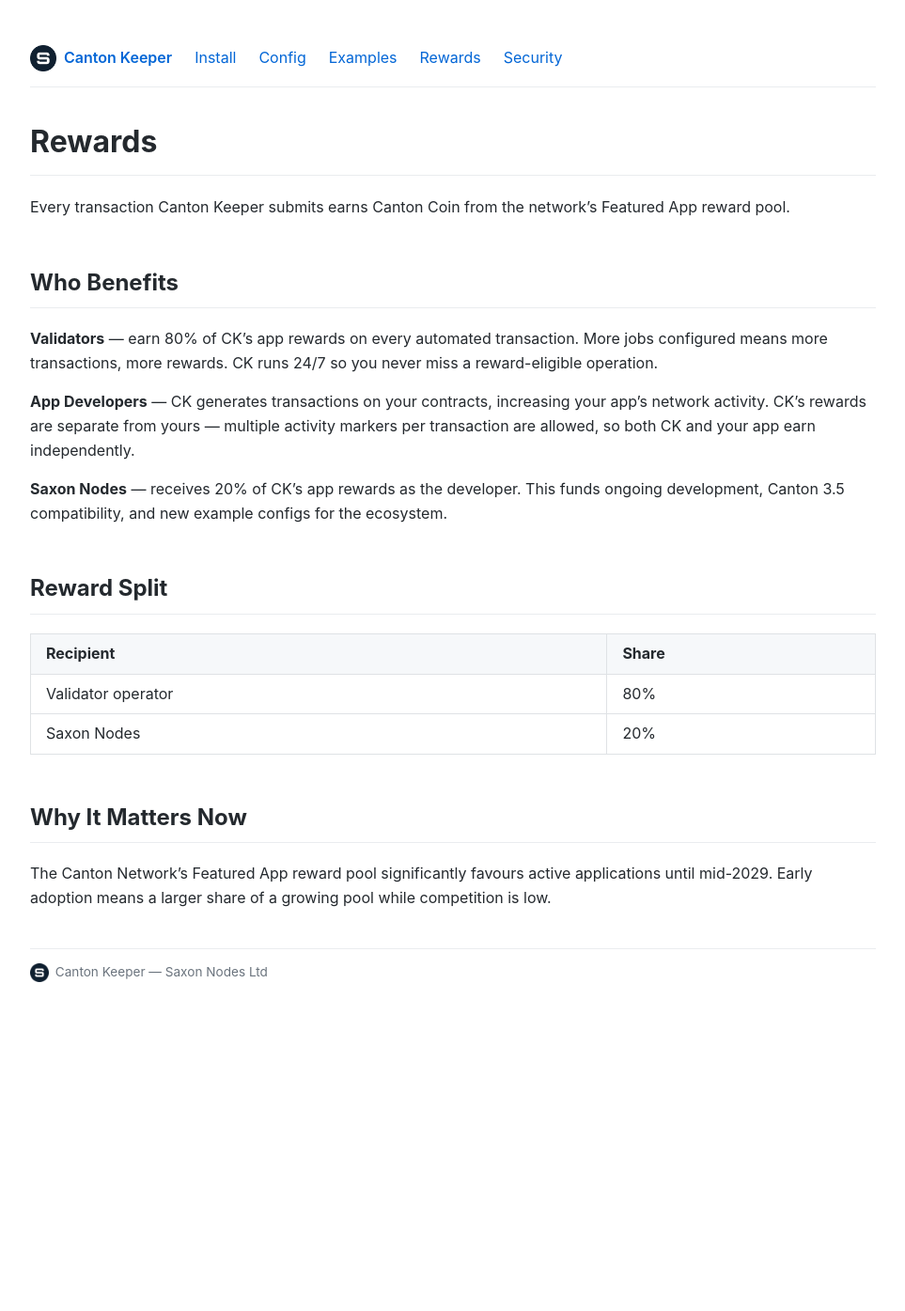
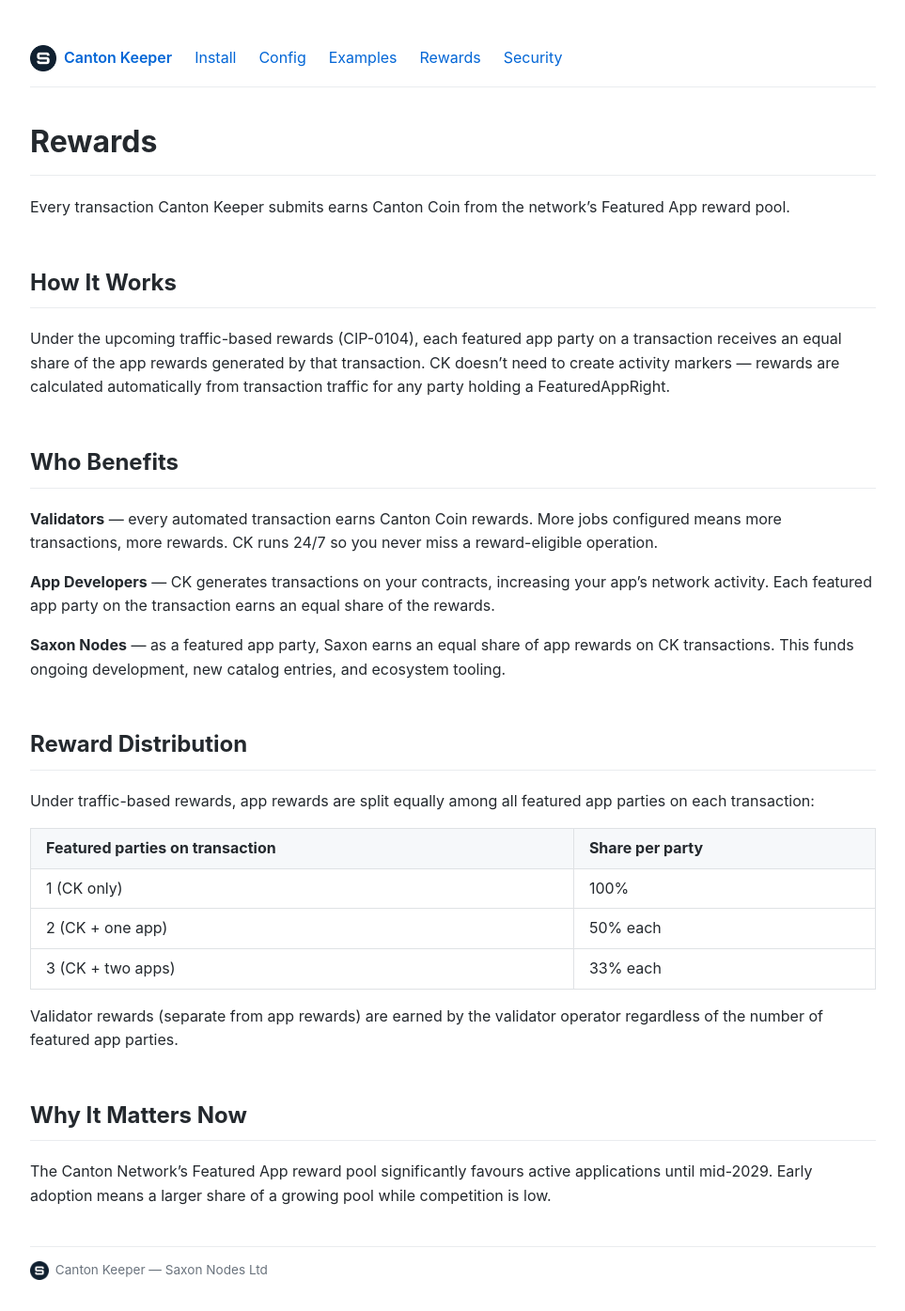
Before and after one commit to saxon-xyz/canton-keeper-docs, a Jekyll site: the page built from rewards.md, in a window 1280 px wide. Shown: the whole page at 94% size, without its empty margins (158-1121 px from the left). Built offline with Jekyll 4.4.1, drawn with Linux system fonts in a browser that asks for light colours; before the commit the page ends 1078 px from its top, so only the background shows below that.

Commit message:
Update rewards docs for CIP-0104 traffic-based equal split
Activity markers going away. Under traffic-based rewards, each featured
app party on a transaction gets an equal share. No more 80/20 split.

Co-Authored-By: Claude Opus 4.6 (1M context) <noreply@anthropic.com>

```diff
--- a/rewards.md
+++ b/rewards.md
@@ -7,20 +7,29 @@ title: Rewards
 
 Every transaction Canton Keeper submits earns Canton Coin from the network's Featured App reward pool.
 
+## How It Works
+
+Under the upcoming traffic-based rewards (CIP-0104), each featured app party on a transaction receives an equal share of the app rewards generated by that transaction. CK doesn't need to create activity markers — rewards are calculated automatically from transaction traffic for any party holding a FeaturedAppRight.
+
 ## Who Benefits
 
-**Validators** — earn 80% of CK's app rewards on every automated transaction. More jobs configured means more transactions, more rewards. CK runs 24/7 so you never miss a reward-eligible operation.
+**Validators** — every automated transaction earns Canton Coin rewards. More jobs configured means more transactions, more rewards. CK runs 24/7 so you never miss a reward-eligible operation.
 
-**App Developers** — CK generates transactions on your contracts, increasing your app's network activity. CK's rewards are separate from yours — multiple activity markers per transaction are allowed, so both CK and your app earn independently.
+**App Developers** — CK generates transactions on your contracts, increasing your app's network activity. Each featured app party on the transaction earns an equal share of the rewards.
 
-**Saxon Nodes** — receives 20% of CK's app rewards as the developer. This funds ongoing development, Canton 3.5 compatibility, and new example configs for the ecosystem.
+**Saxon Nodes** — as a featured app party, Saxon earns an equal share of app rewards on CK transactions. This funds ongoing development, new catalog entries, and ecosystem tooling.
 
-## Reward Split
+## Reward Distribution
 
-| Recipient | Share |
-|-----------|-------|
-| Validator operator | 80% |
-| Saxon Nodes | 20% |
+Under traffic-based rewards, app rewards are split equally among all featured app parties on each transaction:
+
+| Featured parties on transaction | Share per party |
+|--------------------------------|-----------------|
+| 1 (CK only) | 100% |
+| 2 (CK + one app) | 50% each |
+| 3 (CK + two apps) | 33% each |
+
+Validator rewards (separate from app rewards) are earned by the validator operator regardless of the number of featured app parties.
 
 ## Why It Matters Now
 
```
